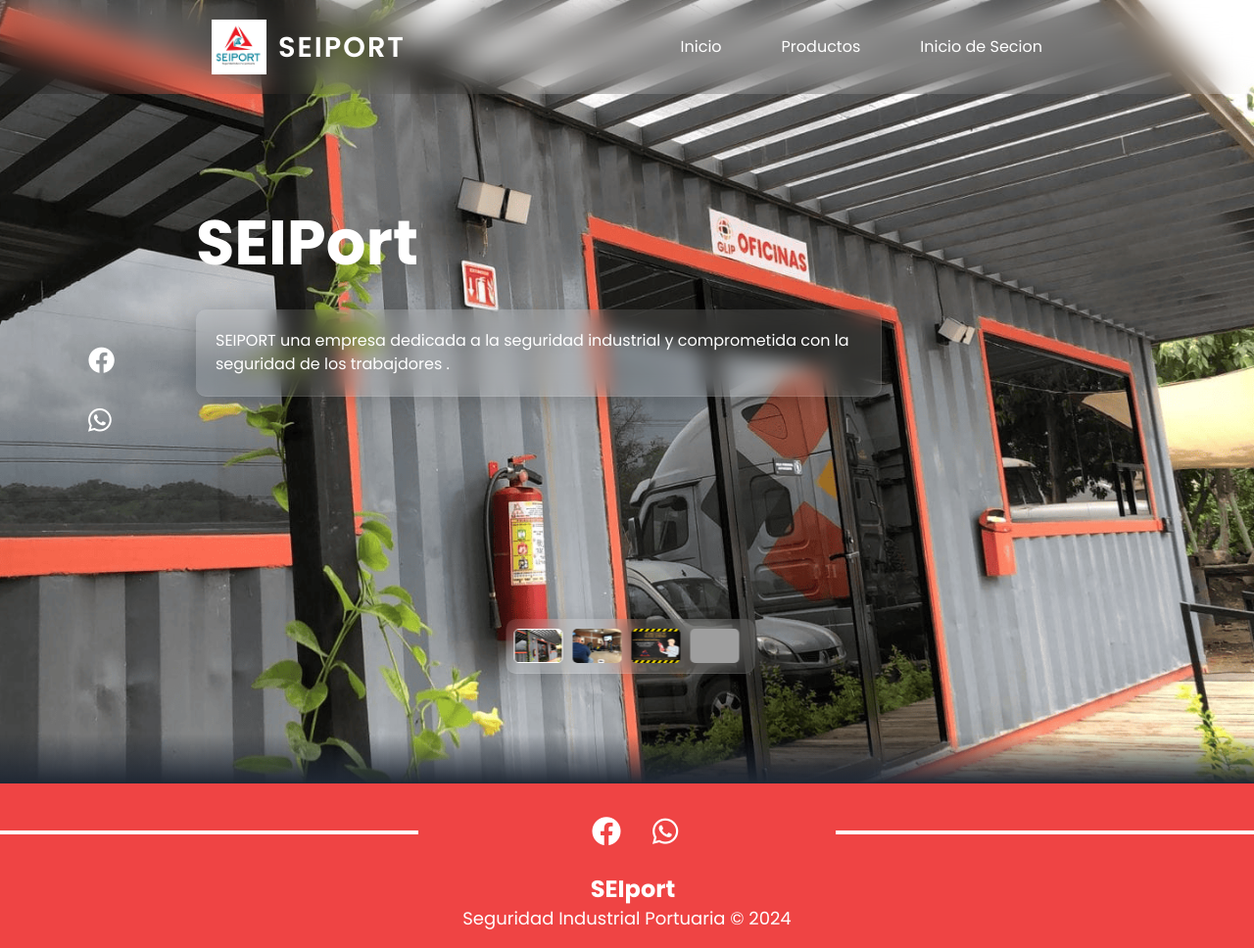
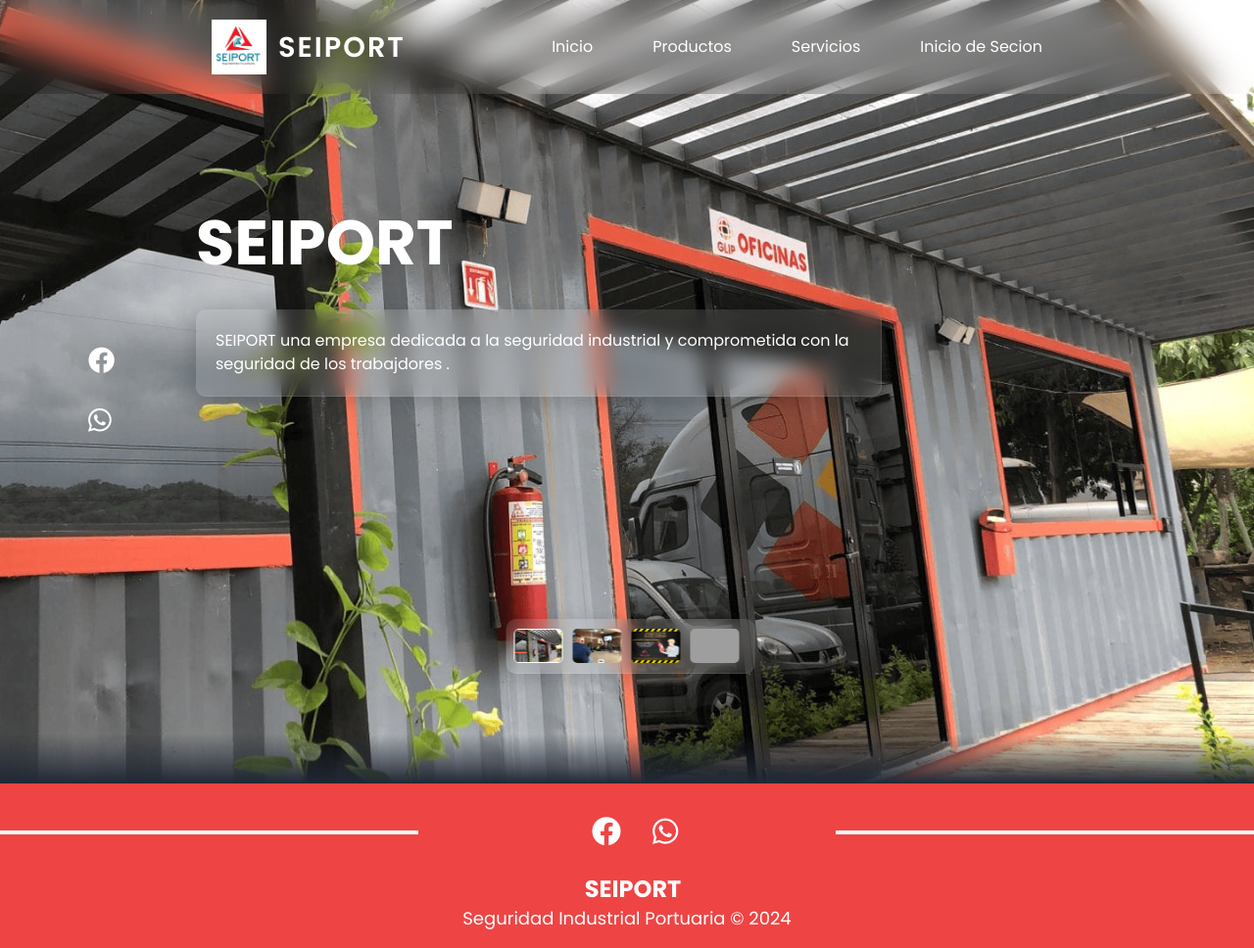
Before and after one commit to Hydra314/SEIPORT, a PHP site: page / in a window 1280 px wide. Shown: the whole page at 98% size. Run offline with PHP 8.4, Linux system fonts and the light colour scheme; some libraries are stand-ins or nearby versions; grey boxes are pictures that could not be loaded.

Commit message:
Acomodo Navbar

```diff
--- a/footer.php
+++ b/footer.php
@@ -22,7 +22,7 @@
             </div>
             <br>
             <div>
-                <span class="text-2xl font-bold ml-3">SEIport</span>
+                <span class="text-2xl font-bold ml-3">SEIPORT</span>
             </div>
             <div>
                 <p class="text-lg">Seguridad Industrial Portuaria<span class="text-white"></span> &copy; 2024</p>
--- a/index.php
+++ b/index.php
@@ -3,7 +3,7 @@
 <head>
   <meta charset="utf-8">
   <meta name="viewport" content="width=device-width, initial-scale=1.0">
-  <title>SEIPort</title>
+  <title>SEIPORT</title>
   <link rel="stylesheet" href="styles/swiper-bundle.min.css">
   <link rel="stylesheet" href="styles/carrucel.css">
   <link rel="stylesheet" href="https://unicons.iconscout.com/release/v4.0.0/css/line.css">
@@ -29,7 +29,7 @@
         <div class="swiper-slide">
           <img src="SRC/Carrucel/2.png" alt="">
           <div class="text-content">
-            <h2 class="title">SEIPort</h2>
+            <h2 class="title">SEIPORT</h2>
             <p>SEIPORT una empresa dedicada a la seguridad industrial y
               comprometida con la seguridad de los trabajdores .</p>
           </div>
@@ -37,7 +37,7 @@
         <div class="swiper-slide dark-layer">
           <img src="SRC/Carrucel/5.jpeg" alt="">
           <div class="text-content">
-            <h2 class="title">SEIPort</h2>
+            <h2 class="title">SEIPORT</h2>
             <p>SEIPORT una empresa especializada en equipos de
               seguridad personal, comprometida con la protección y el bienestar de los trabajadores.</p>
 
@@ -46,7 +46,7 @@
         <div class="swiper-slide dark-layer">
           <img src="SRC/Carrucel/6.jpg" alt="">
           <div class="text-content">
-            <h2 class="title">SEIPort</h2>
+            <h2 class="title">SEIPORT</h2>
             <p>SEIPORT expertos en seguridad industrial,
               dedicados a salvaguardar la integridad y la salud de los empleados..</p>
 
@@ -55,7 +55,7 @@
         <div class="swiper-slide">
           <img src="SRC/Carrucel/6.png" alt="">
           <div class="text-content">
-            <h2 class="title">SEIPort</h2>
+            <h2 class="title">SEIPORT</h2>
             <p>SEIPORT empresa líder en seguridad ocupacional,
               con un firme compromiso con la seguridad y protección de los trabajadores.</p>
 
--- a/navbar.php
+++ b/navbar.php
@@ -14,13 +14,14 @@
     <div class="flex items-center">
       <a href="index.php" class="logo flex items-center text-2xl font-bold">
         <img src="SRC/logoblanco.png" class="w-17 h-14 mr-3" alt="Edu4All logo">
-        SEIport
+        SEIPORT
       </a>
     </div>
     <div class="navigation">
       <div class="nav-items hidden md:flex space-x-4">
         <a href="index.php" class="flex items-center"><i class="uil uil-home mr-1"></i>Inicio</a>
-        <a href="about.php" class="flex items-center"><i class="uil uil-info-circle mr-1"></i>Productos</a>
+        <a href="productos.php" class="flex items-center"><i class="uil uil-info-circle mr-1"></i>Productos</a>
+        <a href="servicios.php" class="flex items-center"><i class="uil uil-info-circle mr-1"></i>Servicios</a>
         <a href="logins/login.php" class="flex items-center"><i class="uil uil-document-layout-left mr-1"></i>Inicio de Secion</a>
       </div>
     </div>
```
Also changed, not shown: productos.php (renamed from about.php, +1 -34 lines), servicios.php (added, +55 -0 lines), SRC/EDU4ALL..png (deleted).
